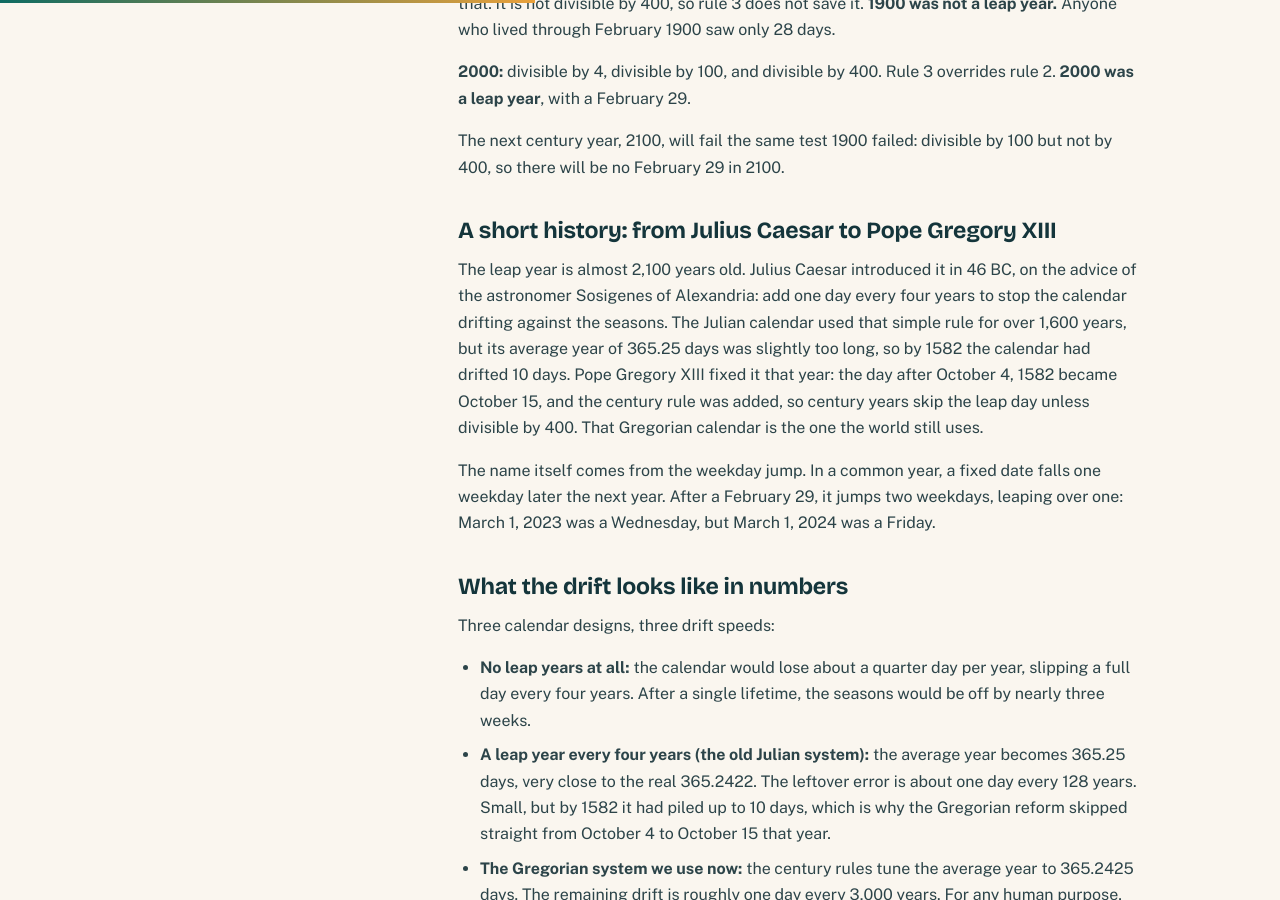
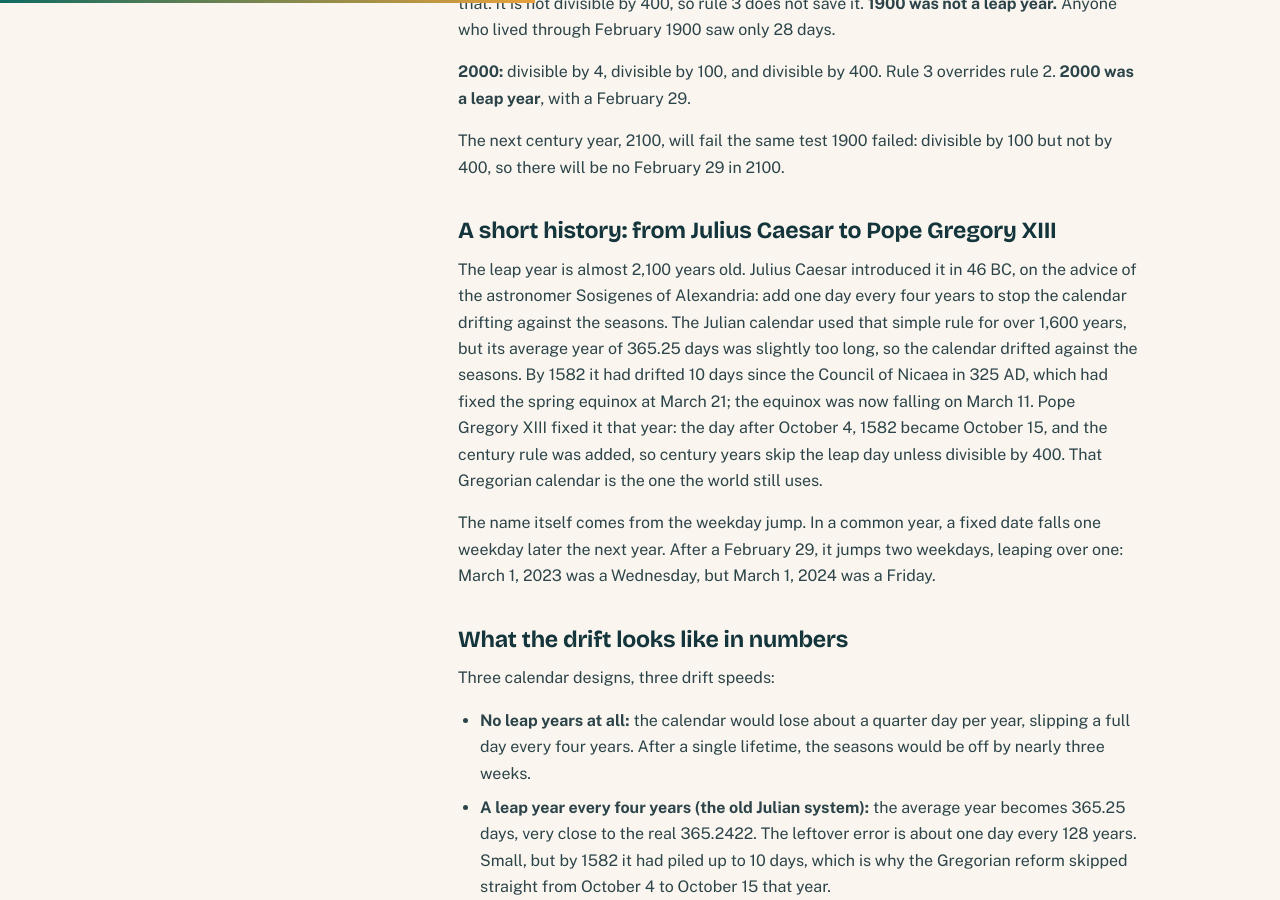
Before and after one commit to zaidmeo09-dhangal/agedatecalc, a Jekyll site: the page built from _posts/2026-10-21-what-is-a-leap-year.md, in a window 1280 px wide and 900 px high, scrolled down 2413 px. Built offline with Jekyll 4.4.1, drawn with Linux system fonts in a browser that asks for light colours.

```diff
--- a/_posts/2026-10-21-what-is-a-leap-year.md
+++ b/_posts/2026-10-21-what-is-a-leap-year.md
@@ -87,7 +87,7 @@
 
 ## A short history: from Julius Caesar to Pope Gregory XIII
 
-The leap year is almost 2,100 years old. Julius Caesar introduced it in 46 BC, on the advice of the astronomer Sosigenes of Alexandria: add one day every four years to stop the calendar drifting against the seasons. The Julian calendar used that simple rule for over 1,600 years, but its average year of 365.25 days was slightly too long, so by 1582 the calendar had drifted 10 days. Pope Gregory XIII fixed it that year: the day after October 4, 1582 became October 15, and the century rule was added, so century years skip the leap day unless divisible by 400. That Gregorian calendar is the one the world still uses.
+The leap year is almost 2,100 years old. Julius Caesar introduced it in 46 BC, on the advice of the astronomer Sosigenes of Alexandria: add one day every four years to stop the calendar drifting against the seasons. The Julian calendar used that simple rule for over 1,600 years, but its average year of 365.25 days was slightly too long, so the calendar drifted against the seasons. By 1582 it had drifted 10 days since the Council of Nicaea in 325 AD, which had fixed the spring equinox at March 21; the equinox was now falling on March 11. Pope Gregory XIII fixed it that year: the day after October 4, 1582 became October 15, and the century rule was added, so century years skip the leap day unless divisible by 400. That Gregorian calendar is the one the world still uses.
 
 The name itself comes from the weekday jump. In a common year, a fixed date falls one weekday later the next year. After a February 29, it jumps two weekdays, leaping over one: March 1, 2023 was a Wednesday, but March 1, 2024 was a Friday.
 
```
